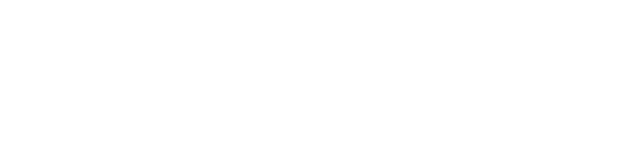
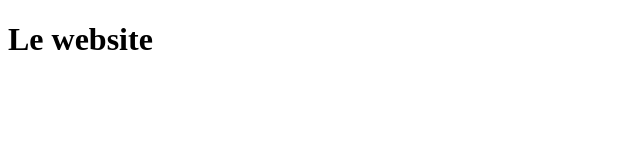
Before and after one commit to keshbuggy/keshbuggy.github.io, a plain HTML site: page index.html in a window 1280 px wide. Shown: the whole page, without its empty margins (0-640 px from the left). Drawn offline with Linux system fonts and the light colour scheme.

Commit message:
Update index.html
added header and body

```diff
--- a/index.html
+++ b/index.html
@@ -1,12 +1,12 @@
 <!DOCTYPE html>
 <html>
   <head>
+    <title>Le Github</title>
+  </head>
 
-
-    <title>Le Github</title>
-
-
-  </head>
+  <body>
+    <h1>Le website</h1>
+  </body>
 
 
 
```
